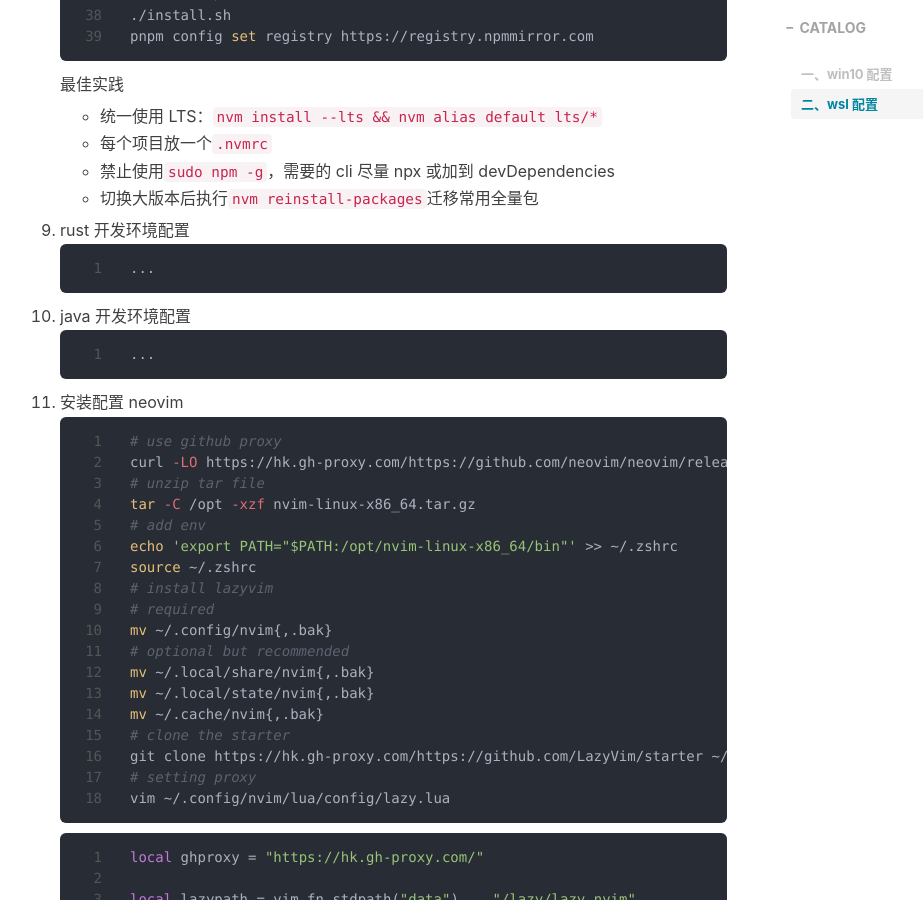
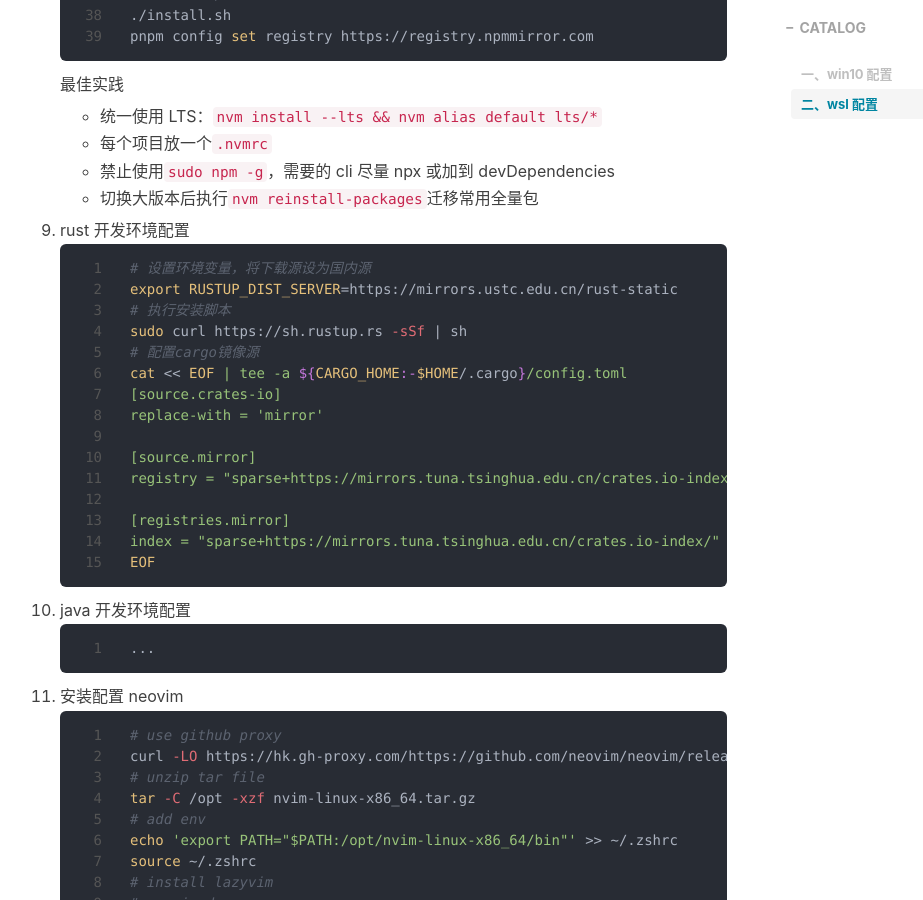
Before and after one commit to lymansix/lymansix.github.io, a Jekyll site: the page built from _posts/2025-09-28-.md, in a window 1280 px wide and 900 px high, scrolled down 6770 px. Shown: the whole window, without its empty margins (245-1168 px from the left). Built offline with Jekyll 4.4.1, drawn with Linux system fonts in a browser that asks for light colours; nearby versions of some CDN libraries; comment, search, counter and statistics services are not loaded.

Commit message:
add rust install

````diff
--- a/_posts/2025-09-28-.md
+++ b/_posts/2025-09-28-.md
@@ -320,7 +320,21 @@ tags: [dev, wsl]
    - 切换大版本后执行`nvm reinstall-packages`迁移常用全量包
 9. rust 开发环境配置
    ```sh
-   ...
+   # 设置环境变量，将下载源设为国内源
+   export RUSTUP_DIST_SERVER=https://mirrors.ustc.edu.cn/rust-static
+   # 执行安装脚本
+   sudo curl https://sh.rustup.rs -sSf | sh
+   # 配置cargo镜像源
+   cat << EOF | tee -a ${CARGO_HOME:-$HOME/.cargo}/config.toml
+   [source.crates-io]
+   replace-with = 'mirror'
+
+   [source.mirror]
+   registry = "sparse+https://mirrors.tuna.tsinghua.edu.cn/crates.io-index/"
+
+   [registries.mirror]
+   index = "sparse+https://mirrors.tuna.tsinghua.edu.cn/crates.io-index/"
+   EOF
    ```
 10. java 开发环境配置
     ```sh
````
